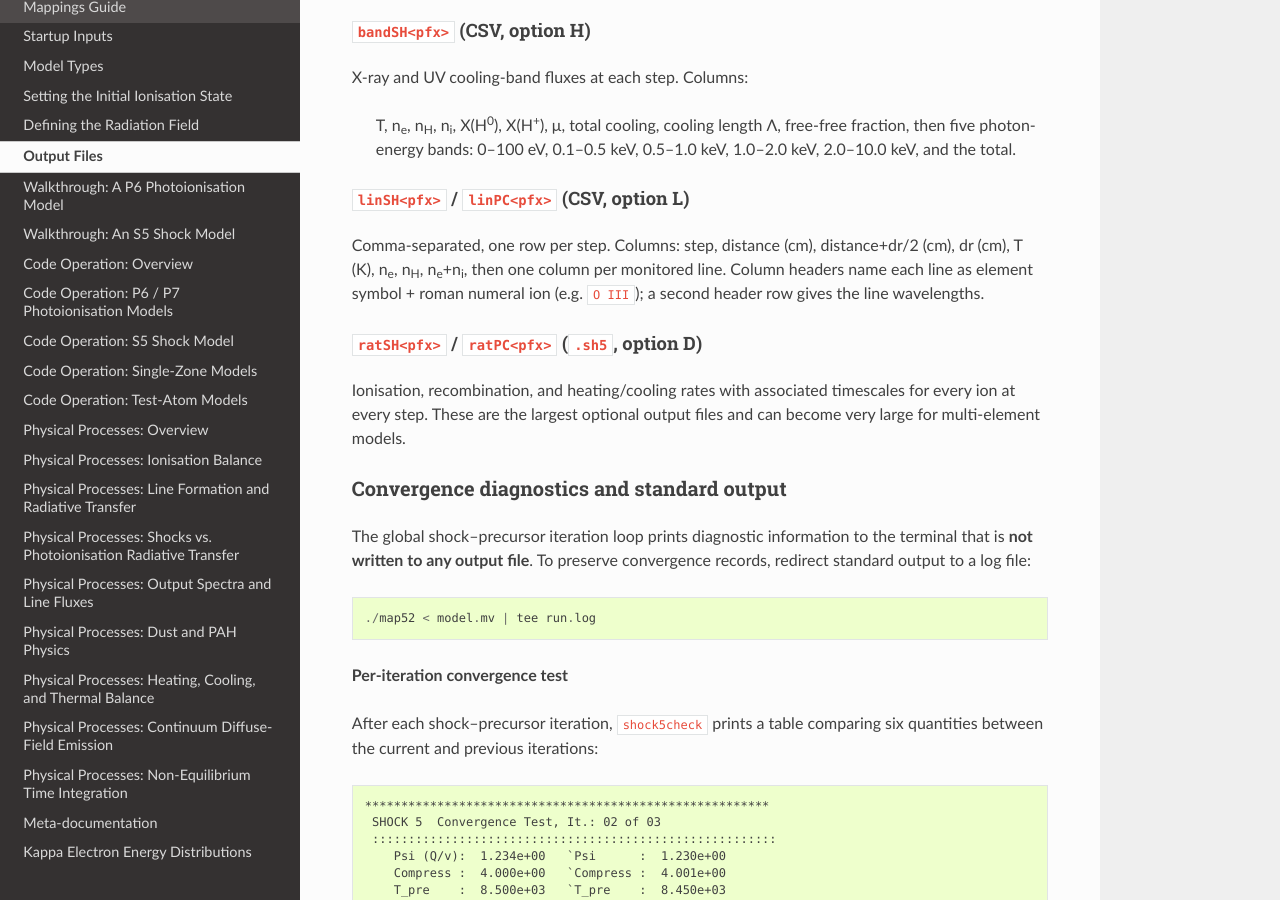
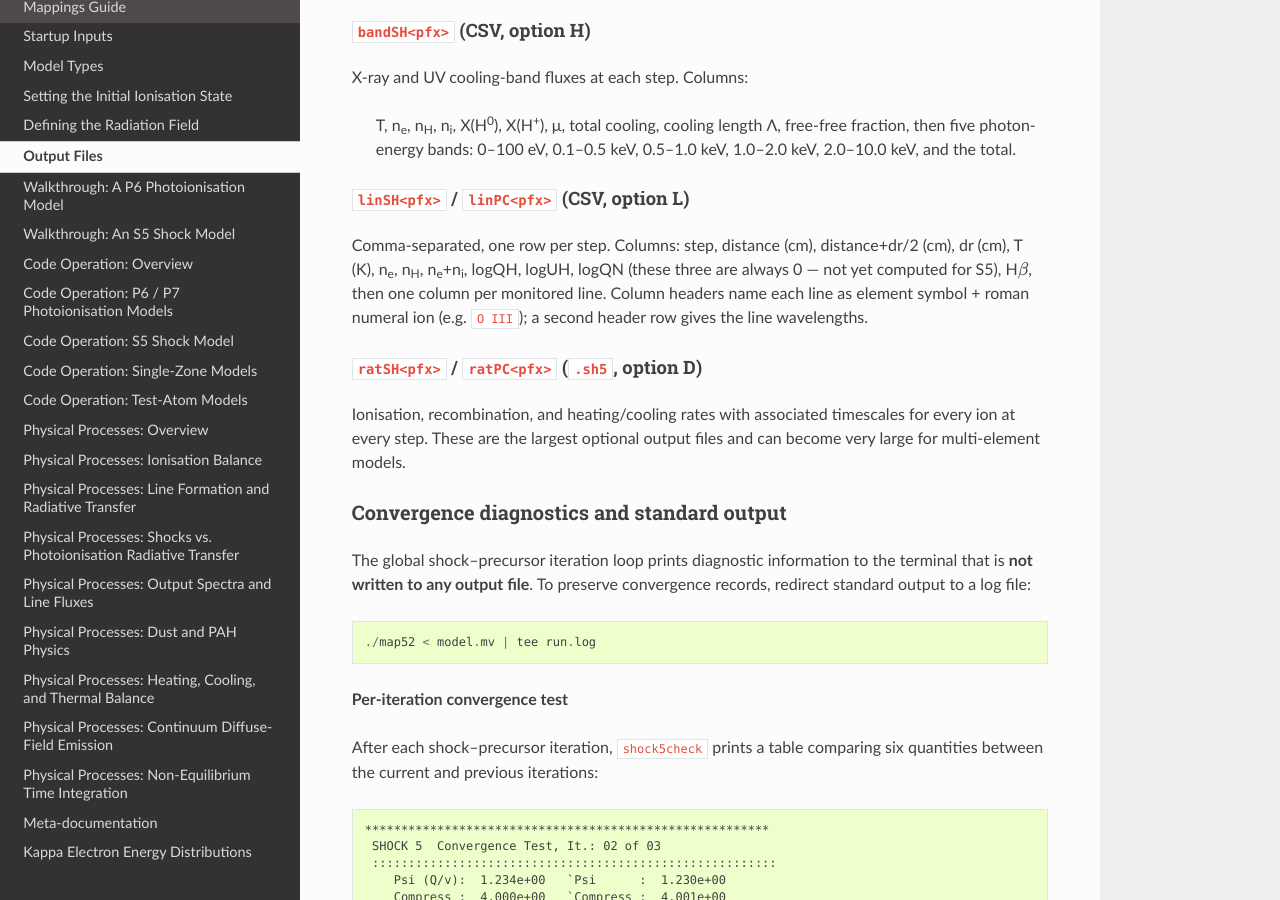
Before and after one commit to Jinyifei/MAPPINGS, a Sphinx documentation site: the page built from docs/sphinx/source/outputs.rst, in a window 1280 px wide and 900 px high, scrolled down 6401 px. Built offline with Sphinx 7.4.7 and the Read the Docs theme 3.1.0, drawn with Linux system fonts in a browser that asks for light colours.

Commit message:
Fix linSH/linPC monitor-line CSV header to match actual data columns
The format-210 header in shock5.f named 13 leading columns ([4] t and
[5] dt were never actually written) while the data rows only wrote 12
(the leading step index had no header name at all), plus a stray
double comma produced a phantom blank field. Header now lists the 12
real columns and the flux-index offset shifts from itr+13 to itr+12.
Verified against lab/examples/s5_shock200_linemonitor.mv: header and
data field counts now match exactly for both linSH*.csv and linPC*.csv.

Co-Authored-By: Claude Sonnet 5 <noreply@anthropic.com>

```diff
--- a/docs/sphinx/source/outputs.rst
+++ b/docs/sphinx/source/outputs.rst
@@ -394,7 +394,8 @@ X-ray and UV cooling-band fluxes at each step.  Columns:
 --------------------------------------------------
 
 Comma-separated, one row per step.  Columns: step, distance (cm), distance+dr/2 (cm), dr (cm),
-T (K), n\ :sub:`e`, n\ :sub:`H`, n\ :sub:`e`\+n\ :sub:`i`, then one column per monitored
+T (K), n\ :sub:`e`, n\ :sub:`H`, n\ :sub:`e`\+n\ :sub:`i`, logQH, logUH, logQN (these three are
+always 0 — not yet computed for S5), H\ :math:`\beta`, then one column per monitored
 line.  Column headers name each line as element symbol + roman numeral ion (e.g. ``O III``);
 a second header row gives the line wavelengths.
 
--- a/docs/sphinx/source/walkthrough_s5.rst
+++ b/docs/sphinx/source/walkthrough_s5.rst
@@ -264,7 +264,7 @@ This produces ``linSHv200sl_0001.csv`` (post-shock zone) and
 ``linPCv200sl_0001.csv`` (precursor zone), one row per step with the
 local flux of each selected line::
 
-     # [1] <X>, ... ,    3726.032[14],    3728.815[15],    4861.333[16],    5006.843[17],    6300.304[18],    6562.819[19],    6583.454[20],    6716.440[21],    6730.816[22],    9068.620[23],    9530.619[24],
+     # [1] step, ... ,    3726.032[13],    3728.815[14],    4861.333[15],    5006.843[16],    6300.304[17],    6562.819[18],    6583.454[19],    6716.440[20],    6730.816[21],    9068.620[22],    9530.619[23],
         1,  0.0000    , ...,  1.24381E-24,  1.78622E-24,  1.75670E-23,  4.59217E-24,  2.91859E-27,  5.37271E-23,  6.07674E-26,  1.04168E-26,  7.59840E-27,  3.24782E-26,  8.15837E-26,
 
 Verified end to end for this scenario: 286 rows in
```
Also changed, not shown: 1 other file.
